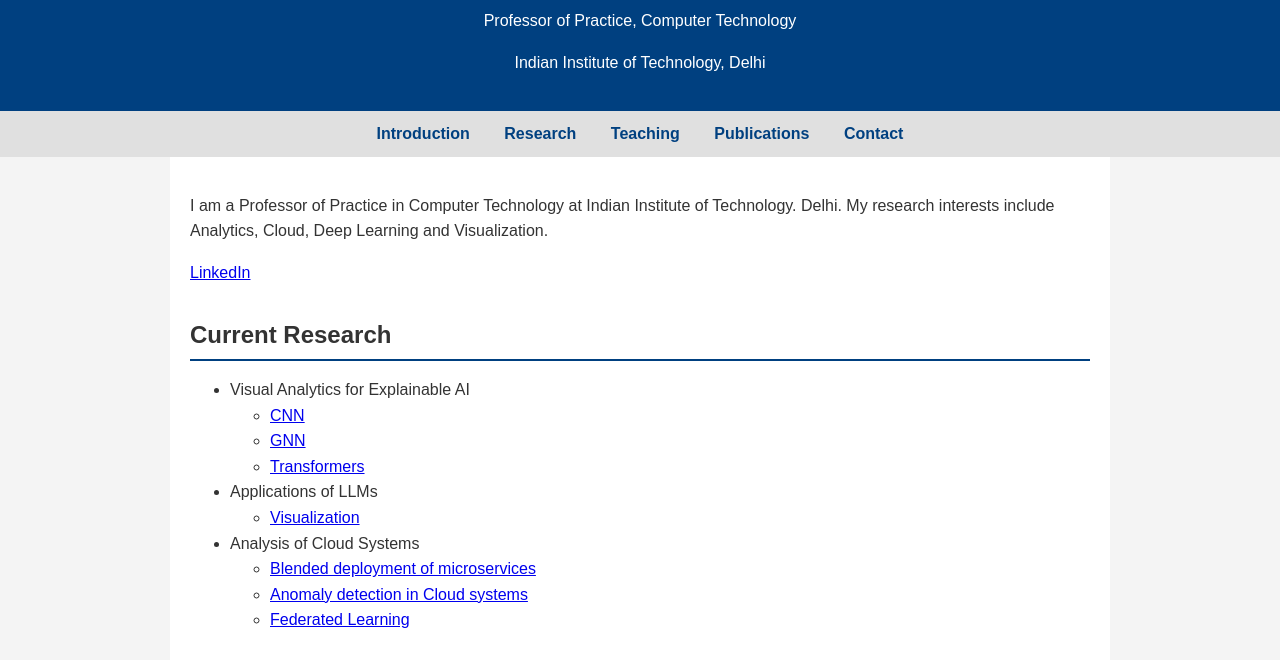
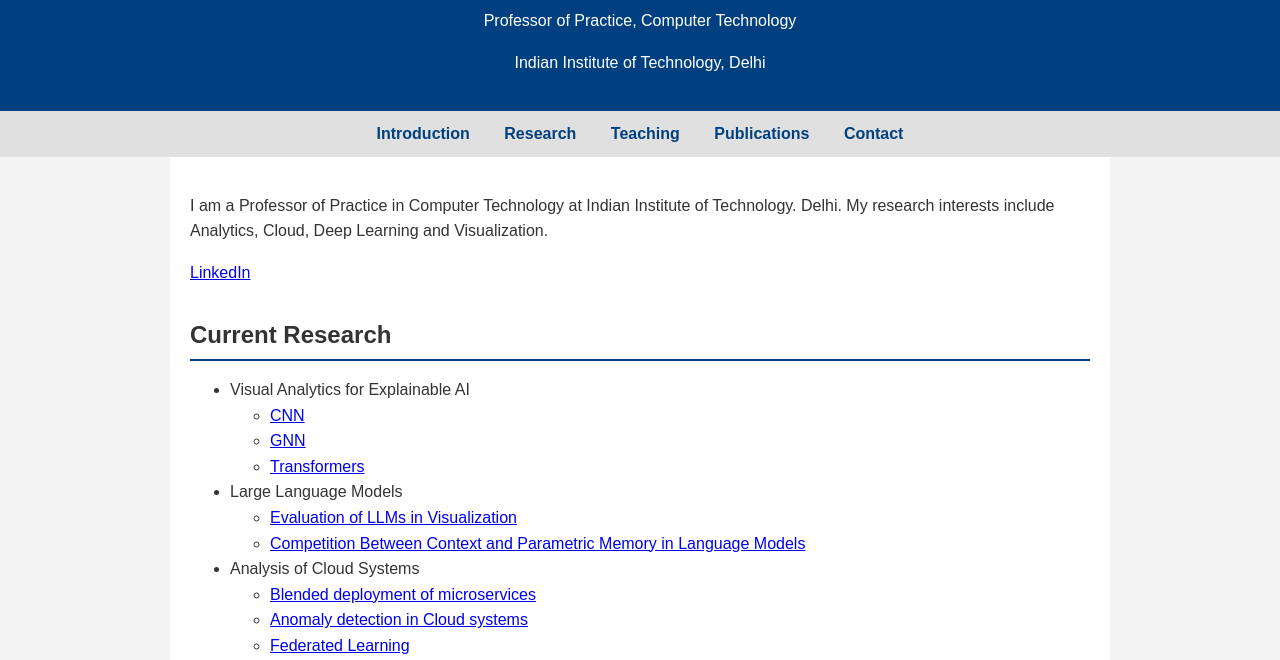
Before and after one commit to soumukh/soumukh.github.io, a plain HTML site: page index.html in a window 1280 px wide. Shown: the part 106-766 px from the top of the page. Drawn offline with Linux system fonts and the light colour scheme.

Commit message:
Update index.html

```diff
--- a/index.html
+++ b/index.html
@@ -90,9 +90,10 @@
              <li> <a href="https://github.com/soumukh/GNN_Vis">GNN</a> </li>
              <li> <a href="https://github.com/soumukh/TransVA">Transformers</a> </li>
             </ul>
-        <li>Applications of LLMs</li>
+        <li>Large Language Models</li>
             <ul>
-             <li> <a href="https://github.com/soumukh/Vis_LLM">Visualization</a> </li>
+             <li> <a href="https://github.com/soumukh/Vis_LLM">Evaluation of LLMs in Visualization</a> </li>
+             <li> <a href="https://github.com/soumukh/Counterfactuals">Competition Between Context and Parametric Memory in Language Models</a> </li>
            </ul>
          <li>Analysis of Cloud Systems</li>
             <ul>
```
